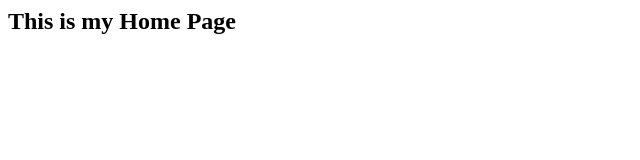
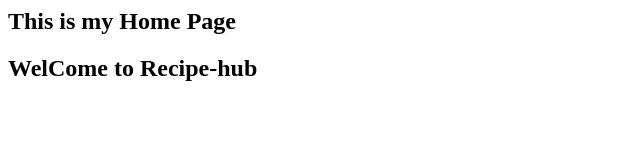
Before and after one commit to Bhanuka-max/recipe-hub, a plain HTML site: page index.html in a window 1280 px wide. Shown: the whole page, without its empty margins (0-640 px from the left). Drawn offline with Linux system fonts and the light colour scheme.

Commit message:
Update index.html

```diff
--- a/index.html
+++ b/index.html
@@ -5,6 +5,7 @@
 </head>
 <body>
 <h2>This is my Home Page</h2>
+    <h2>WelCome to Recipe-hub</h2>
 </body>
 
 
```
